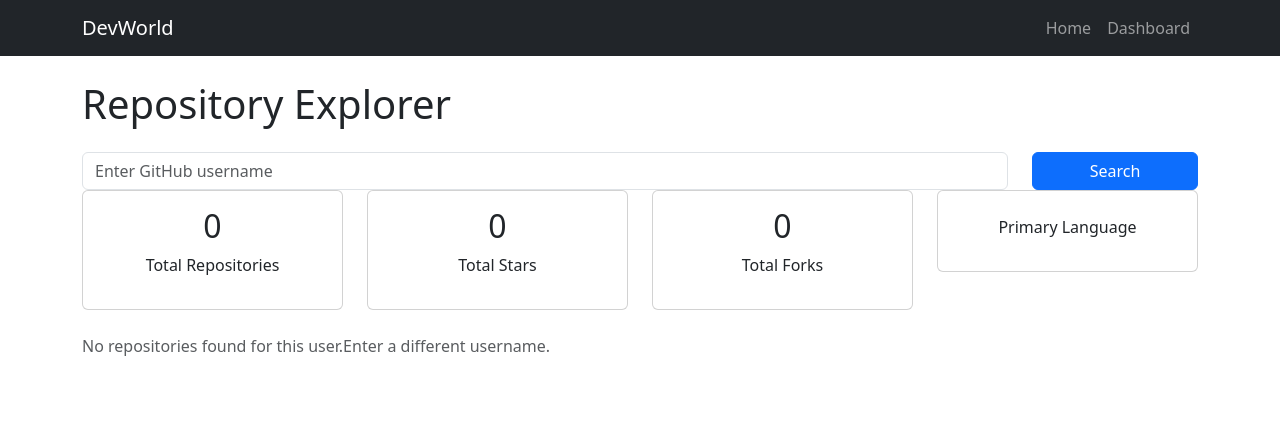
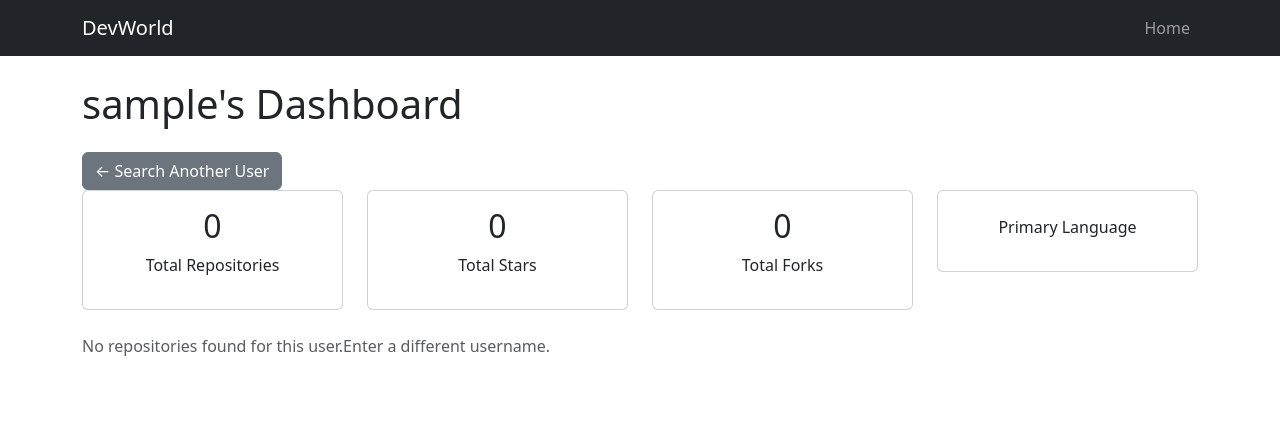
Before and after one commit to ben-m-m/DevWorld, a Flask app: a page that uses templates/base.html in a window 1280 px wide. Shown: the top 430 px of the page. Run offline with Flask 3, Linux system fonts and the light colour scheme; data that the repository does not hold is empty.

Commit message:
Refactor navigation links and enhance user profile page with detailed information

```diff
--- a/templates/base.html
+++ b/templates/base.html
@@ -19,18 +19,14 @@
 <nav class="navbar navbar-expand-lg navbar-dark bg-dark">
     <div class="container">
 
-        <a class="navbar-brand" href="/">
+        <a class="navbar-brand" href="{{ url_for('home')}}">
             DevWorld
         </a>
 
         <div class="navbar-nav">
 
-            <a class="nav-link" href="/">Home</a>
+            <a class="nav-link" href="{{ url_for('home')}}">Home</a>
 
-            <a class="nav-link"
-               href="{{ url_for('github.dashboard') }}">
-                Dashboard
-            </a>
 
         </div>
 
--- a/templates/dashboard.html
+++ b/templates/dashboard.html
@@ -3,16 +3,10 @@
 {% block title %} Repository Explorer {% endblock %}
 {% block content %}
 
-<h1 class="mb-4">Repository Explorer</h1>
-
-<form method="POST" class="row g-3mb-4">
-    <div class="col-md-10">
-        <input type="text" name="username" class="form-control" placeholder="Enter GitHub username" required>
-    </div>
-    <div class="col-md-2">
-        <button class="btn btn-primary w-100">Search</button>
-    </div>
-</form>
+<h1 class="mb-4">{{ username }}'s Dashboard</h1>
+<a href="{{ url_for('home') }}" class="btn btn-secondary">
+    ← Search Another User
+</a>
 
 {% if analytics %}
 <div class="row mb-4">
--- a/templates/index.html
+++ b/templates/index.html
@@ -9,7 +9,7 @@ Home
     <h1>Welcome to DevWorld</h1>
     <p>Your personal Github Engineering Platform.</p>
 
-    <form>
+    <form
         action="{{ url_for('github.search') }}" method="POST" class="row justify-content-center mt-4">
         <div class="col-md-6">
             <input type="text" name="username" class="form-control form-control-lg" placeholder="Enter GitHub username"
```
Also changed, not shown: templates/profile.html (added, +29 -0 lines).
